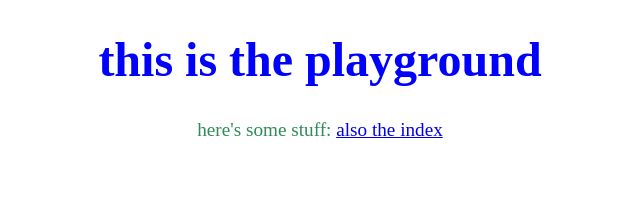
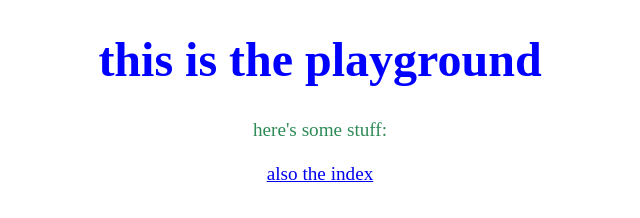
Before and after one commit to FwedwicDedwick/fuzzy-rotary-phone, a plain HTML site: page playground.html in a window 1280 px wide. Shown: the whole page, without its empty margins (320-960 px from the left). Drawn offline with Linux system fonts and the light colour scheme.

Commit message:
Update playground.html

```diff
--- a/playground.html
+++ b/playground.html
@@ -26,9 +26,9 @@ text-align: center;
 </h1>
 
 <p>
- here's some stuff:
+ here's some stuff:<br />
 
- <a href="https://fwedwicdedwick.github.io/fuzzy-rotary-phone/index.html">also the index</a>
+<br /> <a href="https://fwedwicdedwick.github.io/fuzzy-rotary-phone/index.html">also the index</a>
 
 </p>
 </body>
```
